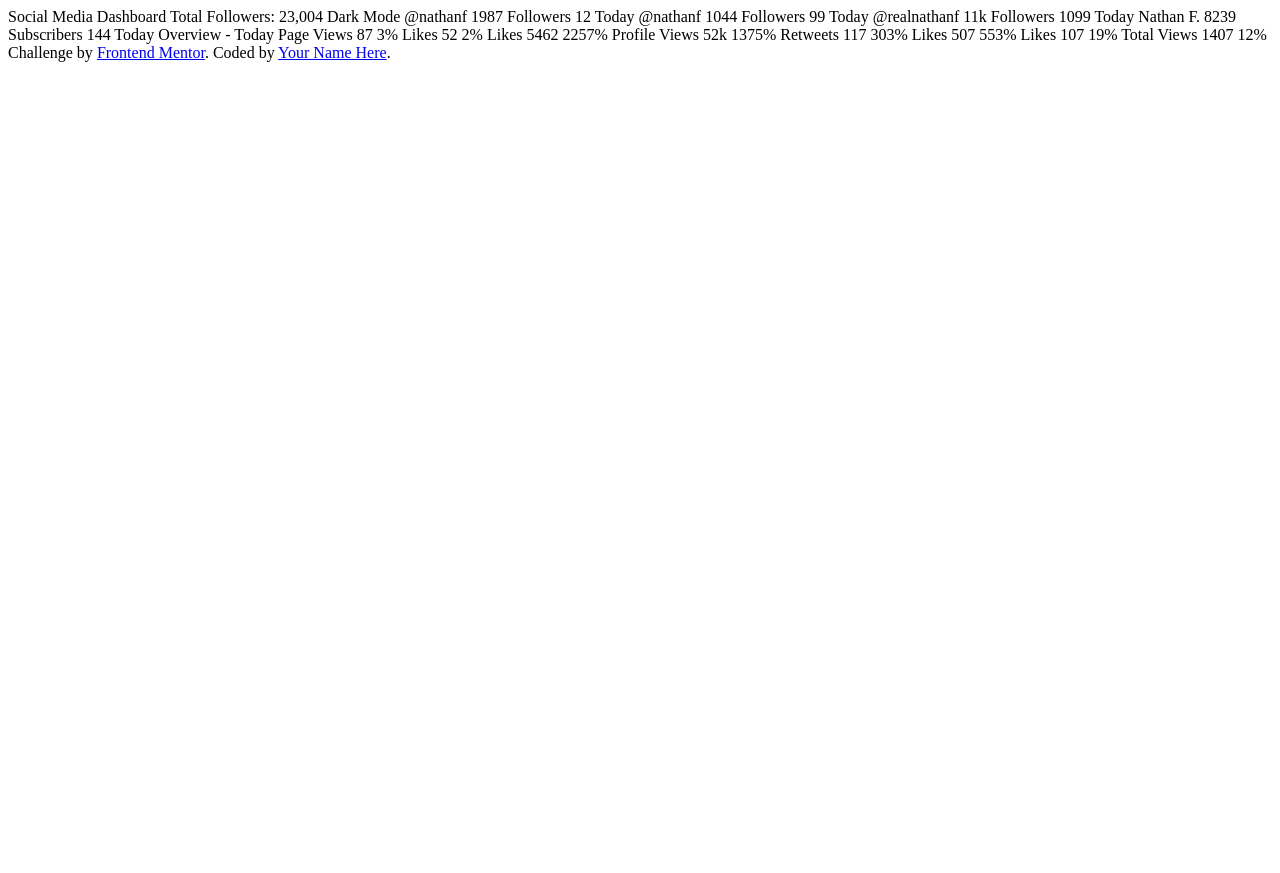
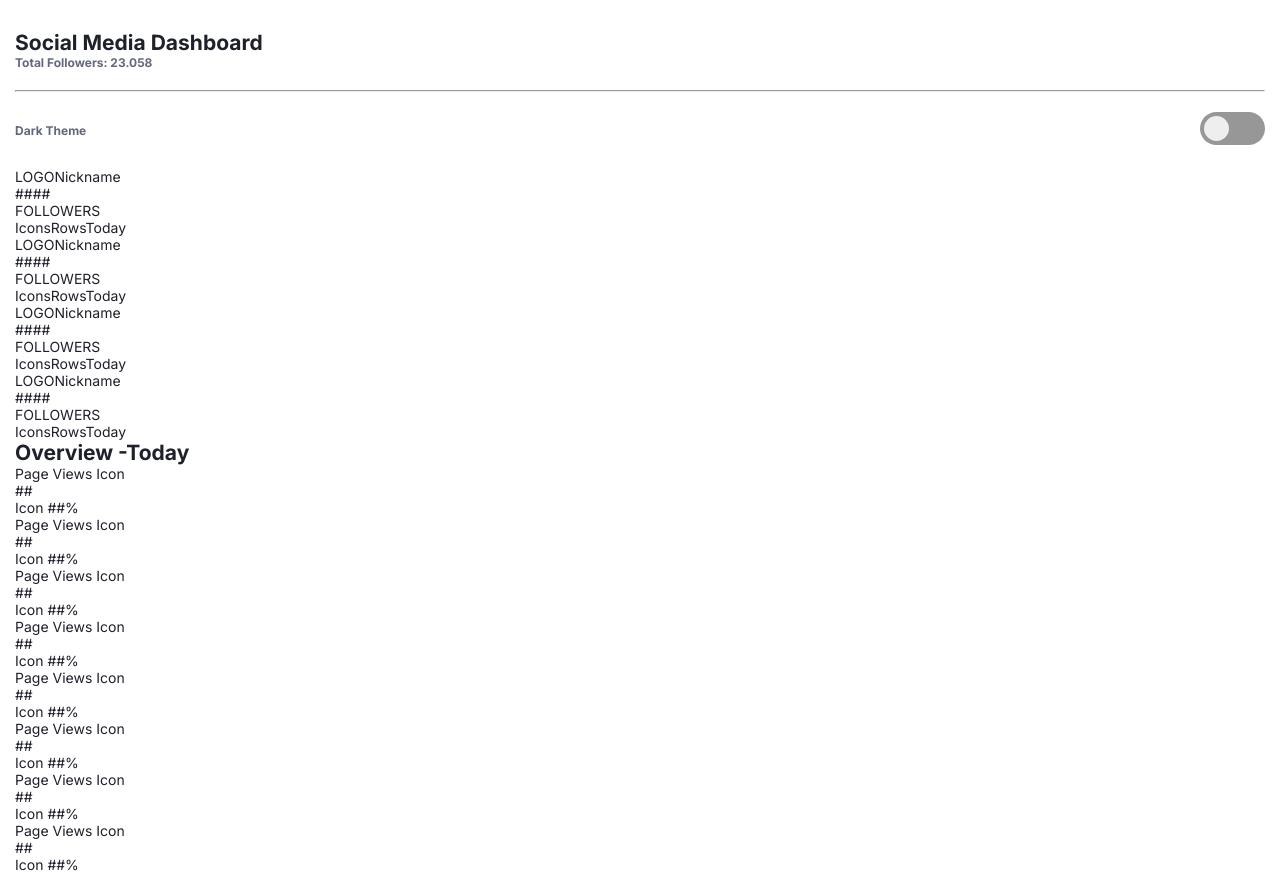
Before and after one commit to Nosferatu721/SocfialMediaDashBoard, a plain HTML site: page index.html in a window 1280 px wide. Before the commit the page ends 800 px from the top, so only its background shows below. Drawn offline with Linux system fonts and the light colour scheme.

Commit message:
Boton Theme Agregado

```diff
--- /dev/null
+++ b/css/style.css
@@ -0,0 +1,106 @@
+:root {
+  /* Primary */
+  --Lime-Green: hsl(163, 72%, 41%);
+  --Bright-Red: hsl(356, 69%, 56%);
+  --Facebook: hsl(208, 92%, 53%);
+  --Twitter: hsl(203, 89%, 53%);
+  --Instagram: linear gradient hsl(37, 97%, 70%) to hsl(329, 70%, 58%);
+  --YouTube: hsl(348, 97%, 39%);
+
+  /* Dark Theme */
+  --Very-Dark-Blue: hsl(230, 17%, 14%);
+  --Very-Dark-Blue: hsl(232, 19%, 15%);
+  --Dark-Desaturated-Blue: hsl(228, 28%, 20%);
+  --Desaturated-Blue: hsl(228, 34%, 66%);
+  --White: hsl(0, 0%, 100%);
+
+  /* Light Theme */
+
+  --White: hsl(0, 0%, 100%);
+  --Very-Pale-Blue: hsl(225, 100%, 98%);
+  --Light-Grayish-Blue: hsl(227, 47%, 96%);
+  --Dark-Grayish-Blue: hsl(228, 12%, 44%);
+  --Very-Dark-Blue: hsl(230, 17%, 14%);
+}
+
+* {
+  margin: 0;
+  padding: 0;
+  box-sizing: border-box;
+}
+
+html {
+  font-size: 62.5%;
+}
+
+body {
+  font-size: 1.4rem;
+  font-family: "Inter", sans-serif;
+  color: var(--Very-Dark-Blue);
+}
+
+.container {
+  margin: 0 1.5rem;
+}
+
+.header {
+  margin: 3rem 0 2rem;
+}
+
+.header .header-title p {
+  font-size: 1.2rem;
+  font-weight: bold;
+  color: var(--Dark-Grayish-Blue);
+}
+
+.header .container hr {
+  margin: 2rem 0;
+  color: var(--Dark-Grayish-Blue);
+}
+
+.header .header-btn-theme {
+  display: flex;
+  justify-content: space-between;
+  align-items: center;
+}
+
+.header .header-btn-theme p {
+  color: var(--Dark-Grayish-Blue);
+  font-size: 1.2rem;
+  font-weight: bold;
+}
+
+.header .header-btn-theme .lbl {
+  display: inline-block;
+  width: 65px;
+  height: 33px;
+  background: #979797;
+  border-radius: 3rem;
+  cursor: pointer;
+  position: relative;
+  transition: .3s;
+}
+.header .header-btn-theme .lbl::after {
+  content: "";
+  display: block;
+  width: 25px;
+  height: 25px;
+  background: #eee;
+  border-radius: 3rem;
+  position: absolute;
+  top: 4px;
+  left: 4px;
+  transition: 0.3s ease-in-out;
+}
+
+.switch {
+  display: none;
+  visibility: hidden;
+}
+.switch:checked + .lbl::after {
+  left: 36px;
+  background: var(--Dark-Desaturated-Blue);
+}
+.switch:checked + .lbl {
+  background: linear-gradient(90deg,hsl(208, 92%, 53%), hsl(163, 72%, 41%));
+}
--- a/index.html
+++ b/index.html
@@ -1,79 +1,145 @@
 <!DOCTYPE html>
 <html lang="en">
+
 <head>
   <meta charset="UTF-8">
-  <meta name="viewport" content="width=device-width, initial-scale=1.0"> <!-- displays site properly based on user's device -->
+  <meta name="viewport" content="width=device-width, initial-scale=1.0">
+  <!-- displays site properly based on user's device -->
+  <link rel="preconnect" href="https://fonts.gstatic.com">
+  <link href="https://fonts.googleapis.com/css2?family=Inter:wght@400;700&display=swap" rel="stylesheet">
+  <link rel="stylesheet" href="./css/style.css">
   <link rel="icon" type="image/png" sizes="32x32" href="./images/favicon-32x32.png">
   <title>Frontend Mentor | [Social Media]</title>
 </head>
+
 <body>
+  <main>
+    <section class="header">
+      <div class="container">
+        <div class="header-title">
+          <h1>Social Media Dashboard</h1>
+          <p>Total Followers: 23.058</p>
+        </div>
+        <hr>
+        <div class="header-btn-theme">
+          <p>Dark Theme</p>
+          <div class="container-btn">
+            <input type="checkbox" class="switch" id="switch">
+            <label for="switch" class="lbl"></label>
+          </div>
+        </div>
+      </div>
+    </section>
+    <section class="followers">
+      <div class="container">
+        <div class="cards-followers--container">
+          <div class="card-follower">
+            <p class="card-follower__nickname"><span>LOGO</span>Nickname</p>
+            <p class="card-follower__number">####</p>
+            <p class="card-follower__textsecond">FOLLOWERS</p>
+            <p class=""><span>IconsRows</span>Today</p>
+          </div>
+          <div class="card-follower">
+            <p class="card-follower__nickname"><span>LOGO</span>Nickname</p>
+            <p class="card-follower__number">####</p>
+            <p class="card-follower__textsecond">FOLLOWERS</p>
+            <p class=""><span>IconsRows</span>Today</p>
+          </div>
+          <div class="card-follower">
+            <p class="card-follower__nickname"><span>LOGO</span>Nickname</p>
+            <p class="card-follower__number">####</p>
+            <p class="card-follower__textsecond">FOLLOWERS</p>
+            <p class=""><span>IconsRows</span>Today</p>
+          </div>
+          <div class="card-follower">
+            <p class="card-follower__nickname"><span>LOGO</span>Nickname</p>
+            <p class="card-follower__number">####</p>
+            <p class="card-follower__textsecond">FOLLOWERS</p>
+            <p class=""><span>IconsRows</span>Today</p>
+          </div>
+        </div>
+      </div>
+    </section>
+    <section class="overview">
+      <div class="container">
+        <h2 class="overview-title">Overview -Today</h2>
+        <div class="cards-overview--container">
+          <div class="card-overview">
+            <p class="card-overview__type">Page Views <span>Icon</span></p>
+            <div class="card-overview__count">
+              <p>##</p>
+              <div>
+                <p><span>Icon</span> ##%</p>
+              </div>
+            </div>
+          </div>
+          <div class="card-overview">
+            <p class="card-overview__type">Page Views <span>Icon</span></p>
+            <div class="card-overview__count">
+              <p>##</p>
+              <div>
+                <p><span>Icon</span> ##%</p>
+              </div>
+            </div>
+          </div>
+          <div class="card-overview">
+            <p class="card-overview__type">Page Views <span>Icon</span></p>
+            <div class="card-overview__count">
+              <p>##</p>
+              <div>
+                <p><span>Icon</span> ##%</p>
+              </div>
+            </div>
+          </div>
+          <div class="card-overview">
+            <p class="card-overview__type">Page Views <span>Icon</span></p>
+            <div class="card-overview__count">
+              <p>##</p>
+              <div>
+                <p><span>Icon</span> ##%</p>
+              </div>
+            </div>
+          </div>
+          <div class="card-overview">
+            <p class="card-overview__type">Page Views <span>Icon</span></p>
+            <div class="card-overview__count">
+              <p>##</p>
+              <div>
+                <p><span>Icon</span> ##%</p>
+              </div>
+            </div>
+          </div>
+          <div class="card-overview">
+            <p class="card-overview__type">Page Views <span>Icon</span></p>
+            <div class="card-overview__count">
+              <p>##</p>
+              <div>
+                <p><span>Icon</span> ##%</p>
+              </div>
+            </div>
+          </div>
+          <div class="card-overview">
+            <p class="card-overview__type">Page Views <span>Icon</span></p>
+            <div class="card-overview__count">
+              <p>##</p>
+              <div>
+                <p><span>Icon</span> ##%</p>
+              </div>
+            </div>
+          </div>
+          <div class="card-overview">
+            <p class="card-overview__type">Page Views <span>Icon</span></p>
+            <div class="card-overview__count">
+              <p>##</p>
+              <div>
+                <p><span>Icon</span> ##%</p>
+              </div>
+            </div>
+          </div>
+        </div>
+      </div>
+    </section>
+  </main>
+</body>
 
-  Social Media Dashboard
-  Total Followers: 23,004
-
-  Dark Mode
-
-
-
-  @nathanf
-  1987
-  Followers
-  12 Today
-
-  @nathanf
-  1044
-  Followers
-  99 Today
-
-  @realnathanf
-  11k
-  Followers
-  1099 Today
-
-  Nathan F.
-  8239
-  Subscribers
-  144 Today
-
-
-
-  Overview - Today
-
-  Page Views
-  87
-  3%
-
-  Likes
-  52
-  2%
-
-  Likes
-  5462
-  2257%
-
-  Profile Views
-  52k
-  1375%
-
-  Retweets
-  117
-  303%
-
-  Likes
-  507
-  553%
-
-  Likes
-  107
-  19%
-
-  Total Views
-  1407
-  12%
-
-  <div class="attribution">
-    Challenge by <a href="https://www.frontendmentor.io?ref=challenge" target="_blank">Frontend Mentor</a>.
-    Coded by <a href="#">Your Name Here</a>.
-  </div>
-</body>
 </html>
```
